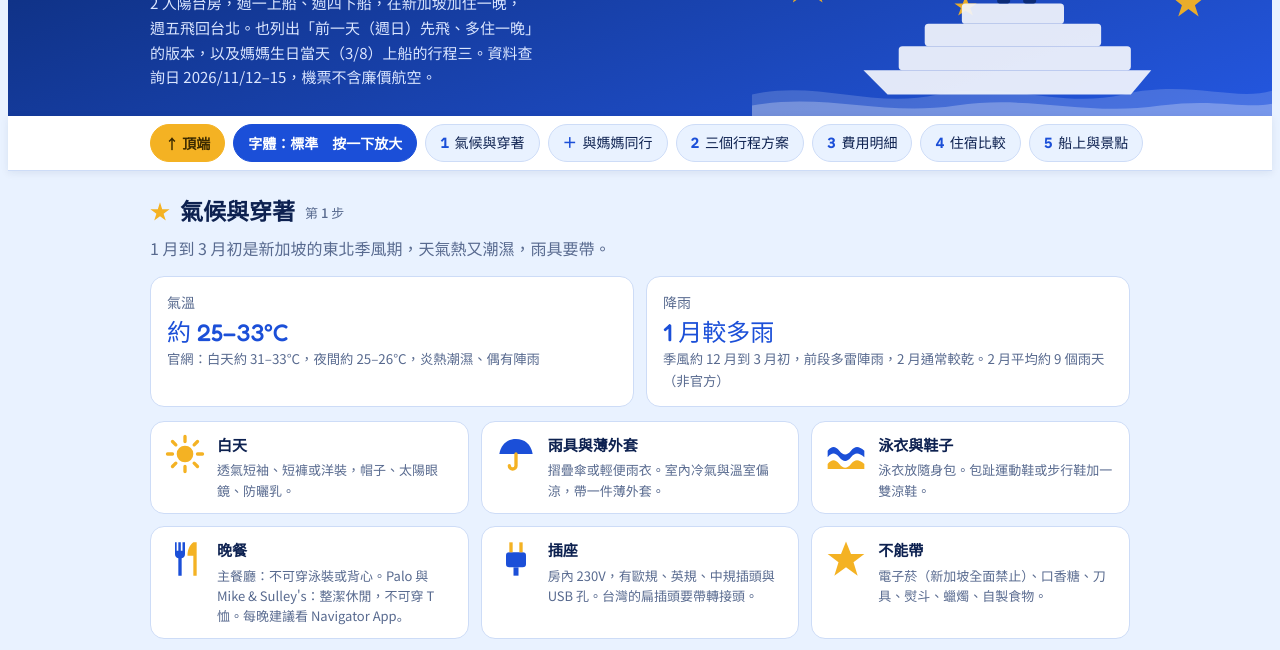
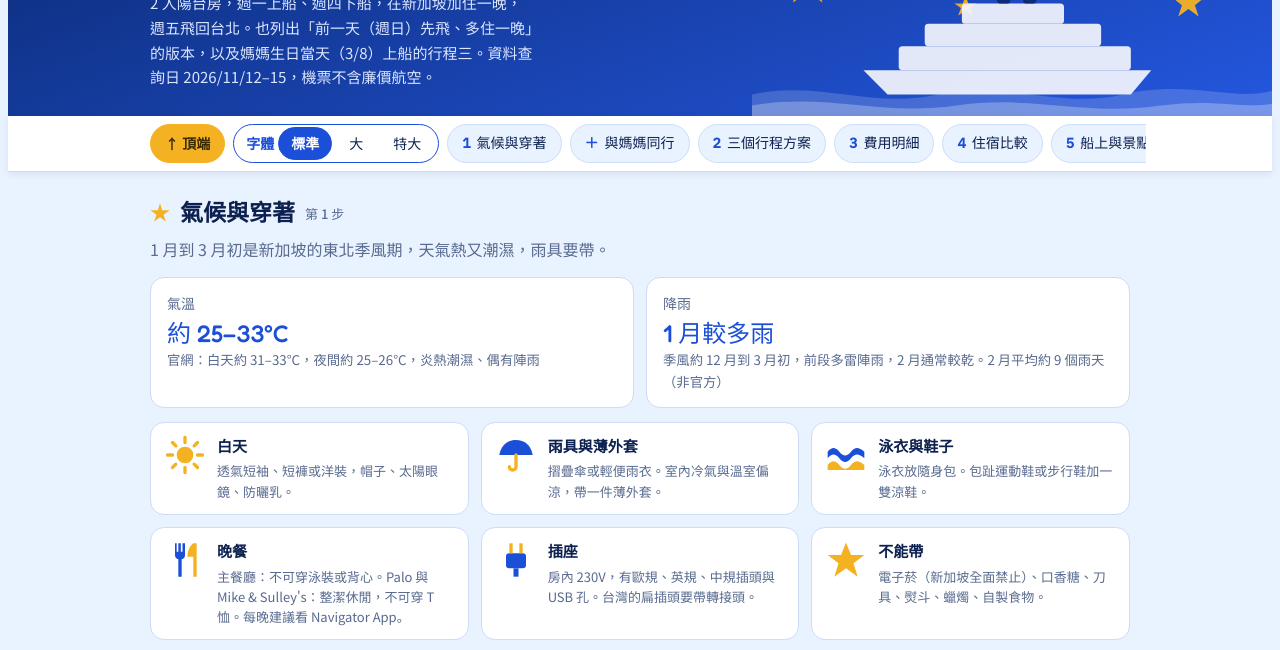
Before and after one commit to colleenpanx/sg-cruise-2027, a plain HTML site: page github-pages/index.html in a window 1280 px wide. Shown: the part 141-791 px from the top of the page. Drawn offline with Linux system fonts and the light colour scheme.

Commit message:
Font size selector

```diff
--- a/github-pages/index.html
+++ b/github-pages/index.html
@@ -39,7 +39,9 @@ body::before{content:"";position:fixed;inset:0 0 auto;height:env(safe-area-inset
 .steps-in::-webkit-scrollbar{display:none}
 .steps a,.steps button{flex:none;font:inherit;font-size:14px;font-weight:500;text-decoration:none;padding:6px 14px;border-radius:99px;background:var(--bg);border:1px solid var(--line);color:var(--fg);cursor:pointer;white-space:nowrap}
 .steps button.top{background:var(--gold);border-color:var(--gold);color:#3b2a00;font-weight:700}
-.steps button.fz{background:var(--accent);border-color:var(--accent);color:#fff;font-weight:700}
+.fzg{flex:none;display:flex;align-items:center;gap:4px;padding:2px 4px 2px 12px;border-radius:99px;border:1px solid var(--accent);background:var(--surface);font-size:14px;font-weight:700;color:var(--accent);white-space:nowrap}
+.steps .fzg button{padding:4px 12px;border-color:transparent;background:transparent}
+.steps .fzg button[aria-pressed="true"]{background:var(--accent);border-color:var(--accent);color:#fff;font-weight:700}
 /* 放大字體：整頁內容等比例放大，導覽列也跟著放大 */
 .hero,main,.steps-in{zoom:var(--z,1)}
 .steps a b{font-family:var(--font-num);color:var(--accent);margin-right:6px}
@@ -232,7 +234,7 @@ table#cmp th.on{background:var(--accent);color:#fff}
 
 <nav class="steps" aria-label="頁面導覽（固定在頁面上方）"><div class="steps-in">
   <button type="button" class="top" id="to-top">↑ 頂端</button>
-  <button type="button" class="fz" id="fz" aria-label="切換字體大小">字體：標準</button>
+  <div class="fzg" role="group" aria-label="字體大小">字體<button type="button" data-fz="0" aria-pressed="true">標準</button><button type="button" data-fz="1" aria-pressed="false">大</button><button type="button" data-fz="2" aria-pressed="false">特大</button></div>
   <a href="#sec-prep"><b>1</b>氣候與穿著</a>
   <a href="#sec-mom"><b>＋</b>與媽媽同行</a>
   <a href="#sec-plan"><b>2</b>三個行程方案</a>
@@ -968,15 +970,15 @@ $("close-all").addEventListener("click",()=>document.querySelectorAll("#days det
 function route(){const m=/^#plan-([123])$/.exec(location.hash); if(m) showPlan(+m[1]);}
 window.addEventListener("hashchange",route);
 $("to-top").addEventListener("click",()=>window.scrollTo({top:0,behavior:"smooth"}));
-/* 放大字體：標準 → 大 → 特大，選擇存在這個瀏覽器 */
-const FZ=[["標準",1],["大",1.25],["特大",1.5]], FZK="dsg-fontsize-v1";
+/* 字體大小：標準、大、特大三顆按鈕直接選，選擇存在這個瀏覽器 */
+const FZ=[1,1.25,1.5], FZK="dsg-fontsize-v1", fzb=[...document.querySelectorAll(".fzg button")];
 let fz=0;
 try{fz=Math.min(FZ.length-1,Math.max(0,+localStorage.getItem(FZK)||0))}catch(e){fz=0}
 function fzApply(){
-  document.documentElement.style.setProperty("--z",FZ[fz][1]);
-  $("fz").textContent="字體："+FZ[fz][0]+(fz<FZ.length-1?"　按一下放大":"　按一下還原");
+  document.documentElement.style.setProperty("--z",FZ[fz]);
+  fzb.forEach(b=>b.setAttribute("aria-pressed",String(+b.dataset.fz===fz)));
 }
-$("fz").addEventListener("click",()=>{fz=(fz+1)%FZ.length; try{localStorage.setItem(FZK,String(fz))}catch(e){} fzApply();});
+fzb.forEach(b=>b.addEventListener("click",()=>{fz=+b.dataset.fz; try{localStorage.setItem(FZK,String(fz))}catch(e){} fzApply();}));
 fzApply();
 /* 待辦清單：勾選狀態存在這個瀏覽器，存不了就只在這次開啟有效 */
 const CK="dsg-checklist-v1";
```
